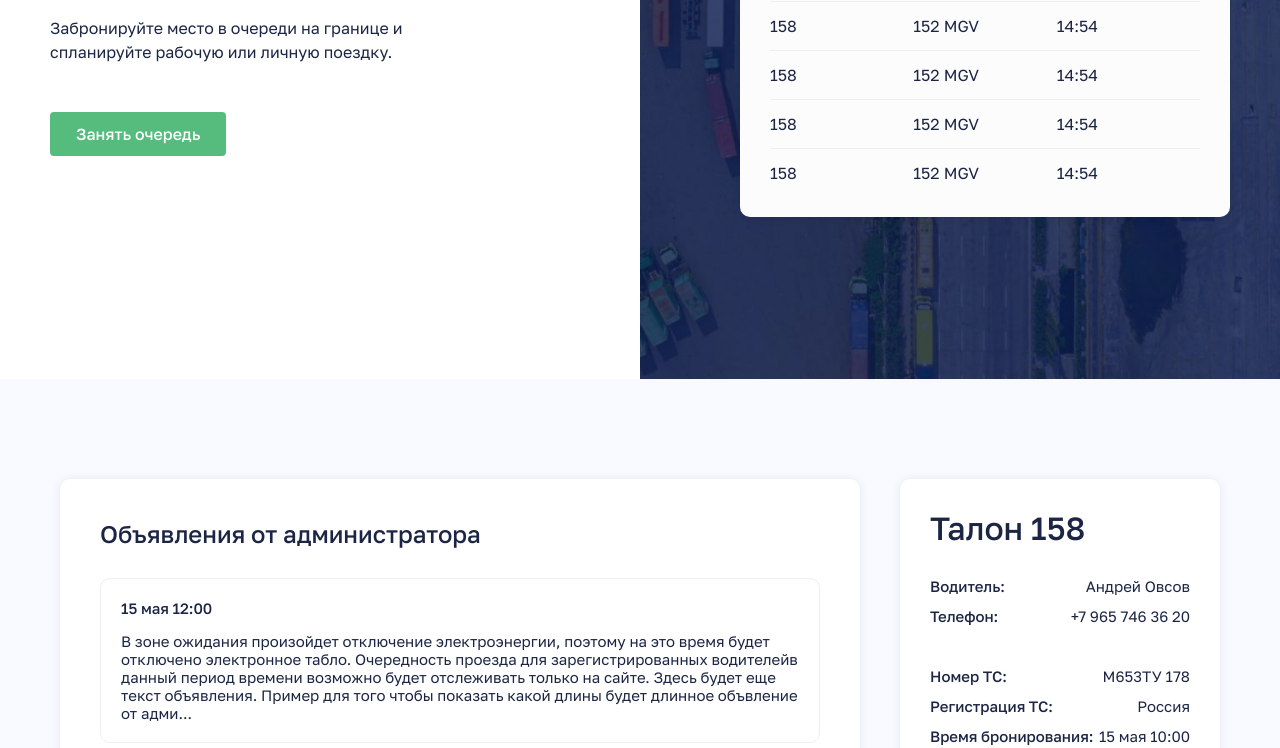
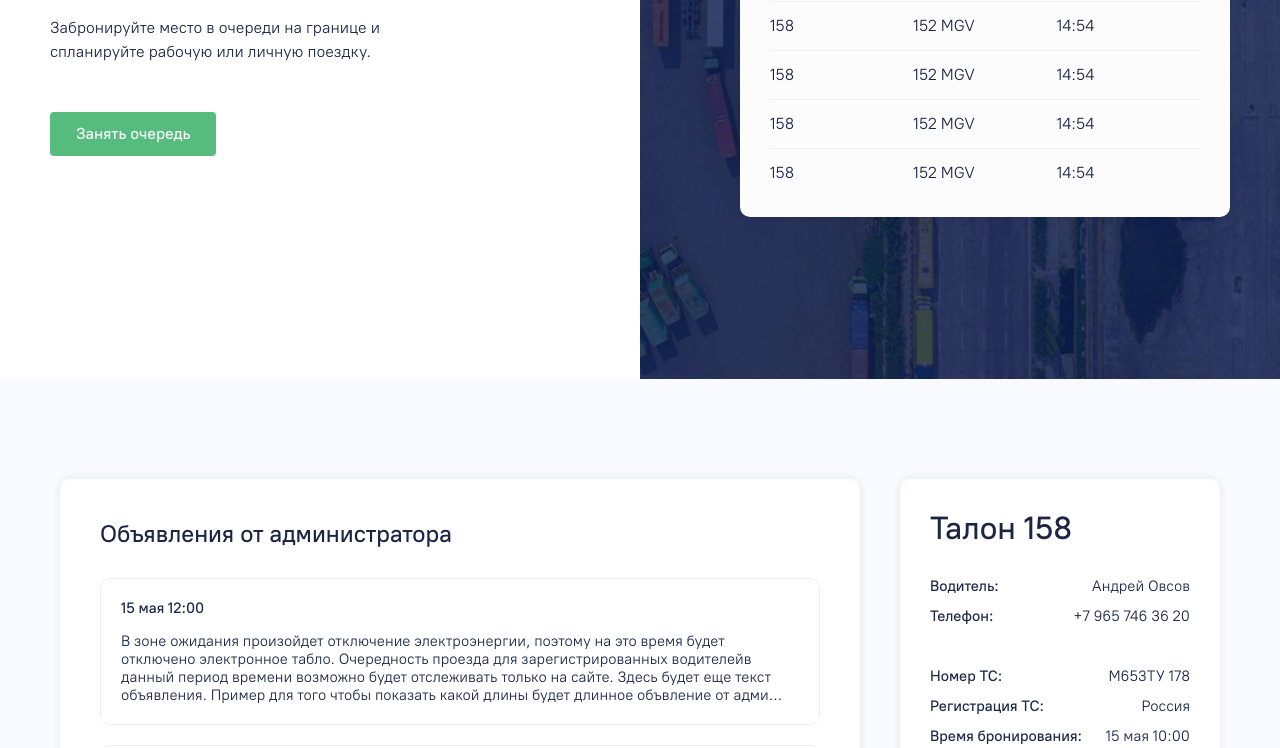
Before and after one commit to dengl91/transervice, a plain HTML site: page index.html in a window 1280 px wide. Shown: the part 421-1169 px from the top of the page. Drawn offline with nearby package versions, Linux system fonts and the light colour scheme.

Commit message:
Change main font

```diff
--- a/app/sass/common.sass
+++ b/app/sass/common.sass
@@ -44,24 +44,24 @@
     --whatsapp: #25D366
 
 @font-face
-    font-family: 'Golos Text'
-    src: url("../fonts/Golos_Text_Regular.woff2") format("woff2")
+    font-family: 'PT Root'
+    src: url("../fonts/PT-Root-UI_Regular.woff2") format("woff2")
     font-weight: normal
 
 @font-face
-    font-family: 'Golos Text'
-    src: url("../fonts/Golos_Text_Medium.woff2") format("woff2")
+    font-family: 'PT Root'
+    src: url("../fonts/PT-Root-UI_Medium.woff2") format("woff2")
     font-weight: 600
 
 @font-face
-    font-family: 'Golos Text'
-    src: url("../fonts/Golos_Text_Bold.woff2") format("woff2")
+    font-family: 'PT Root'
+    src: url("../fonts/PT-Root-UI_Bold.woff2") format("woff2")
     font-weight: 700
 
 html
     scroll-behavior: smooth
 body
-    font-family: 'Golos Text', sans-serif
+    font-family: 'PT Root', sans-serif
     font-size: var(--size)
     color: var(--text)
     padding: 0
```
Also changed, not shown: public/css/common.css, public/fonts/PT-Root-UI_Bold.woff2 (added), public/fonts/PT-Root-UI_Light.woff2 (added), public/fonts/PT-Root-UI_Medium.woff2 (added), public/fonts/PT-Root-UI_Regular.woff2 (added), 3 other files.
